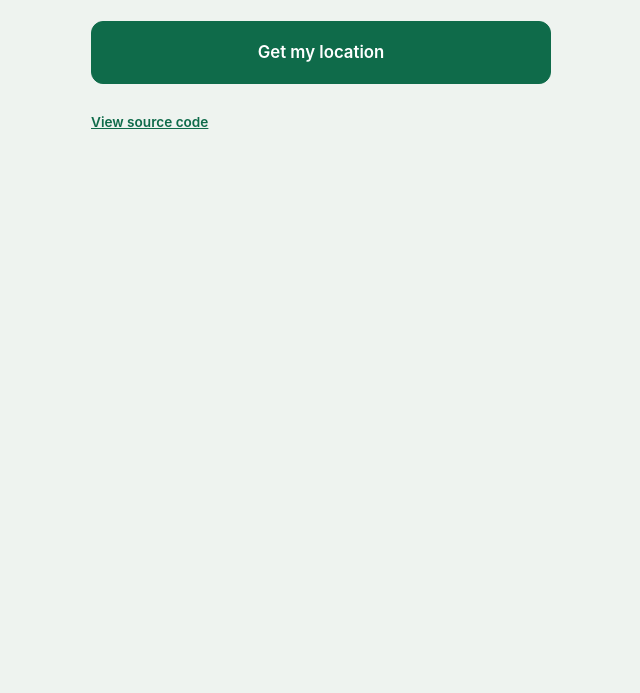
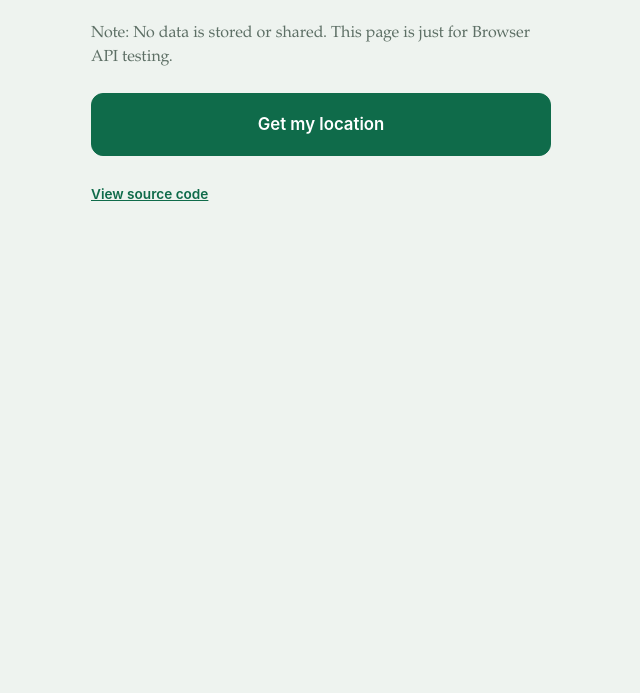
Before and after one commit to JerryDev210/location-api-check, a plain HTML site: page index.html in a window 1280 px wide. Shown: the part 107-800 px from the top of the page, without its empty margins (319-959 px from the left). Drawn offline with Linux system fonts and the light colour scheme.

Commit message:
Add note about data handling in location access
Added note about data storage and sharing for clarity.

```diff
--- a/index.html
+++ b/index.html
@@ -91,7 +91,7 @@
 <main>
   <h1>Where am I?</h1>
   <p class="lede">Tap the button and allow location access to see your coordinates.</p>
-
+  <p class="lede">Note: No data is stored or shared. This page is just for Browser API testing.</p>
   <button id="go" class="primary" type="button">Get my location</button>
   <div id="status" class="status" role="status" aria-live="polite"></div>
 
```
